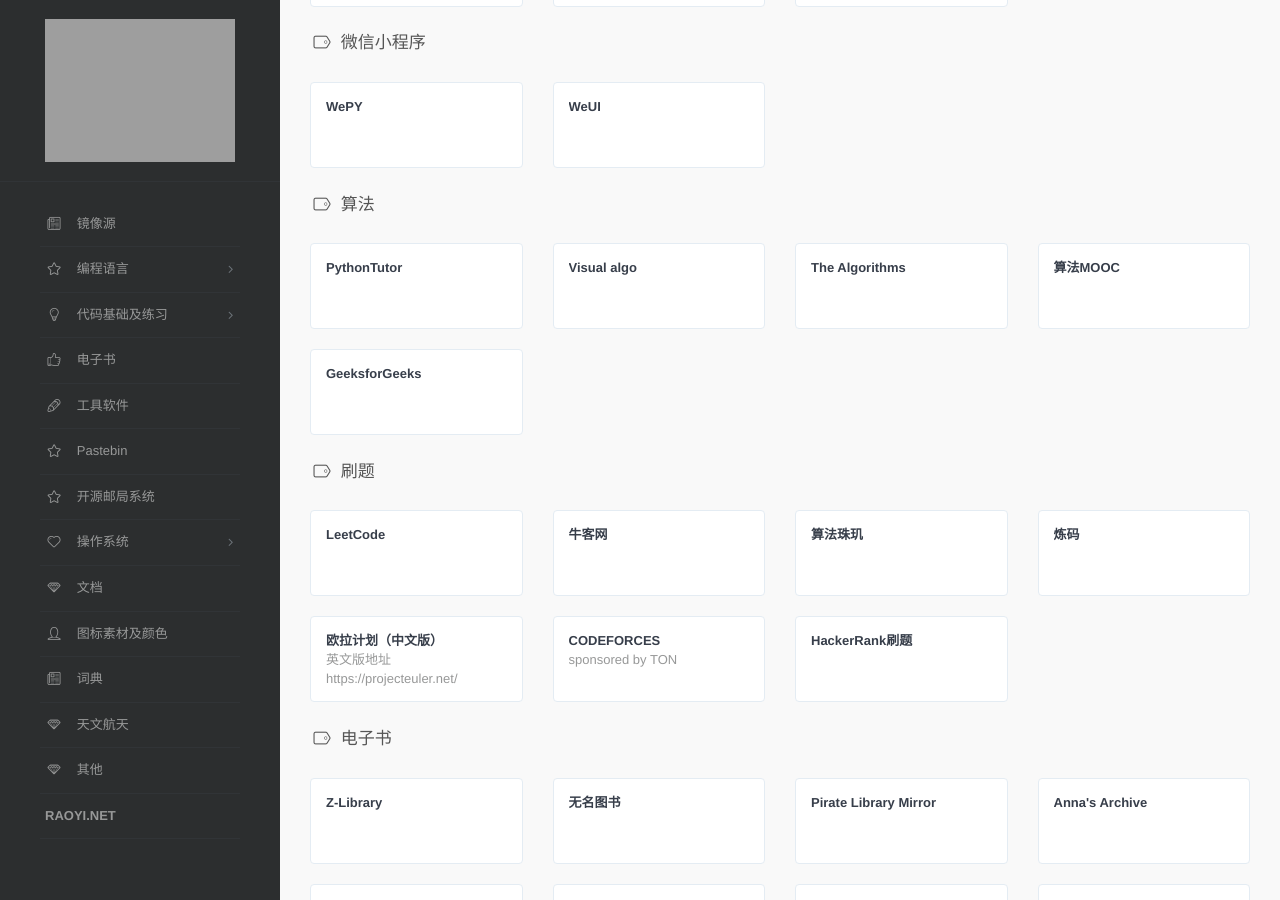
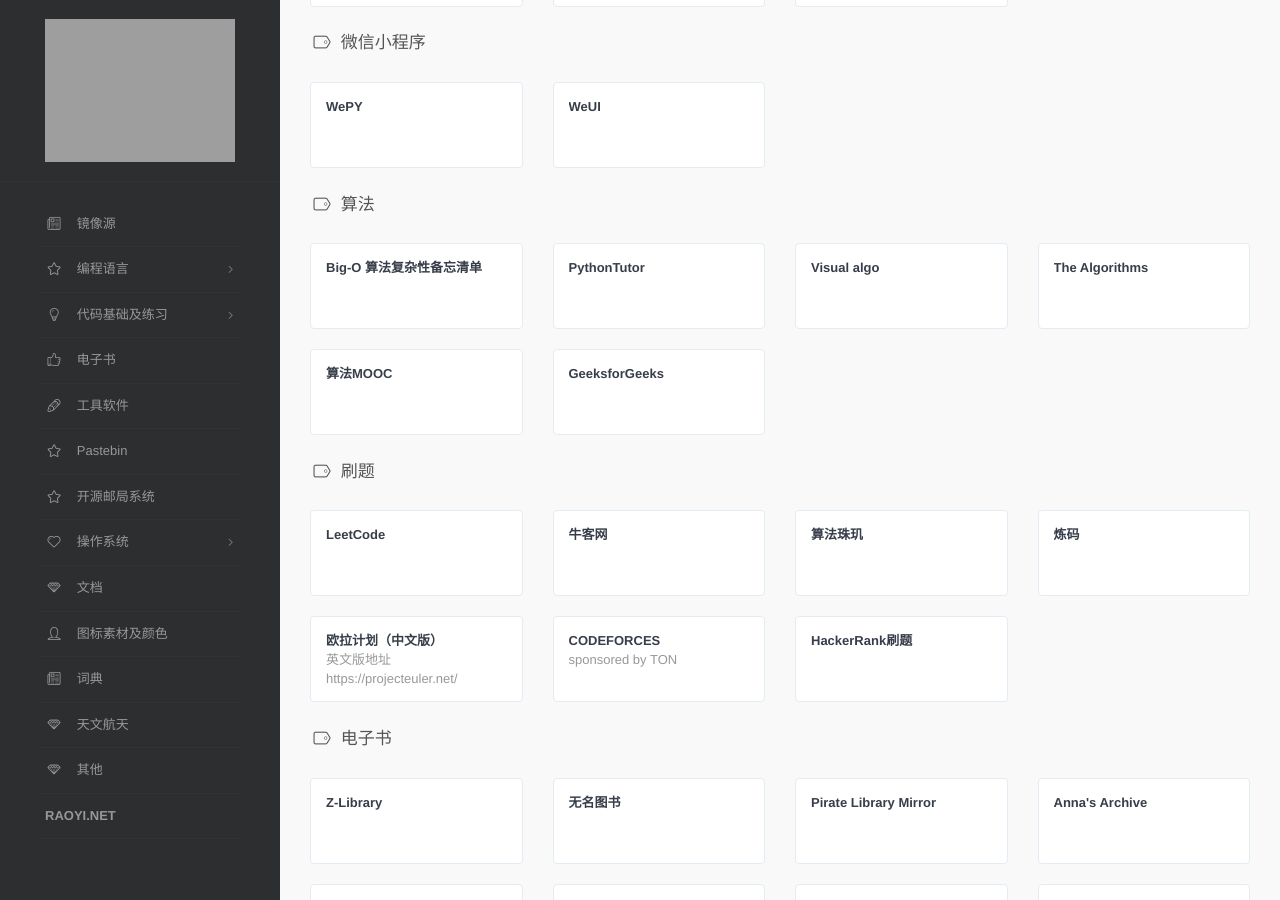
Before and after one commit to raoyi/webstack, a Jekyll site: the page built from index.html, in a window 1280 px wide and 900 px high, scrolled down 1302 px. Built offline with Jekyll 4.4.1, drawn with Linux system fonts in a browser that asks for light colours.

Commit message:
update _data/webstack.yml.
Signed-off-by: 一毛 <prcraoyi@qq.com>

```diff
--- a/_data/webstack.yml
+++ b/_data/webstack.yml
@@ -95,6 +95,8 @@
   sub:
     - name: 算法
       links:
+        - title: Big-O 算法复杂性备忘清单
+          url: https://www.bigocheatsheet.com/
         - title: PythonTutor
           url: https://pythontutor.com/
         - title: Visual algo
```
